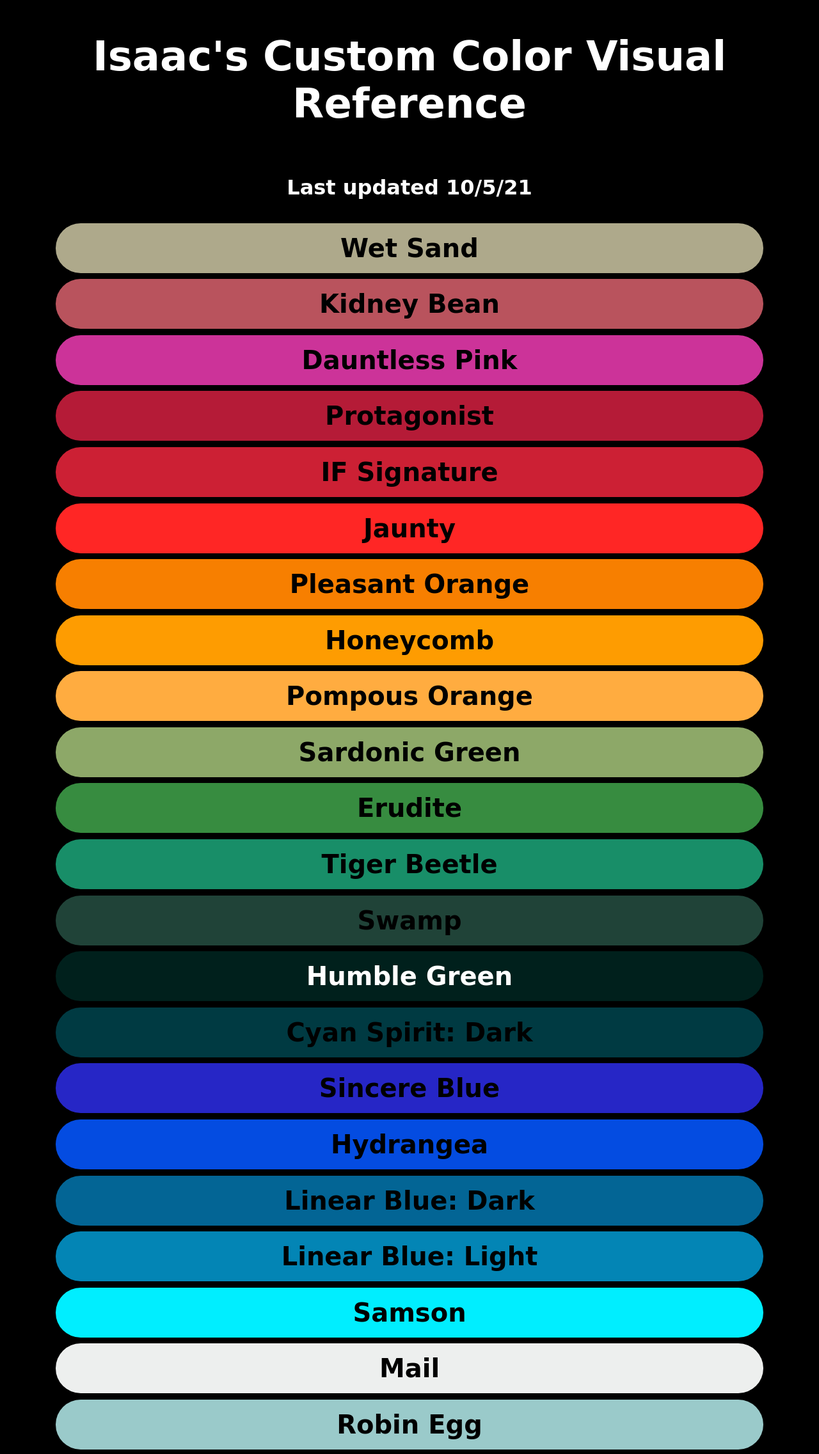
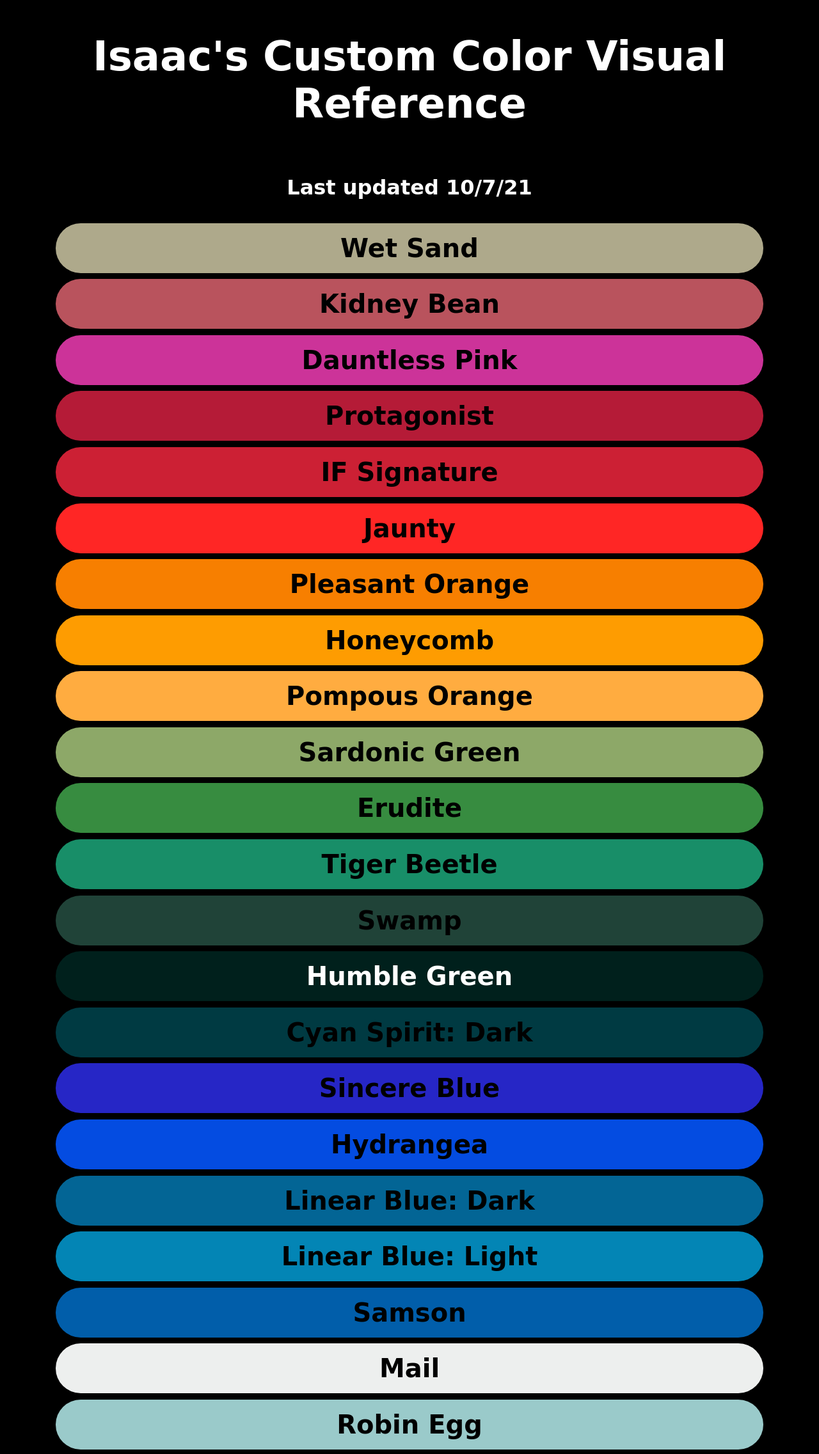
Before and after one commit to iferraro/custom-color-chart, a plain HTML site: page index.html in a window 1280 px wide. Shown: the top 2273 px of the page at 64% size. Drawn offline with nearby package versions, Linux system fonts and the light colour scheme; a web font is replaced by a local one.

Commit message:
Updated 'Samson'

```diff
--- a/index.html
+++ b/index.html
@@ -16,7 +16,7 @@
     <div id="col1"></div>
     <div id="col2">
         <h1 id="banner">Isaac's Custom Color Visual Reference</h1>
-        <h3 id="update">Last updated 10/5/21</h3>
+        <h3 id="update">Last updated 10/7/21</h3>
     </div>
     <div id="col3"></div>
 </body>
--- a/js/main.js
+++ b/js/main.js
@@ -17,7 +17,7 @@ addBar("Sincere Blue", "2626C6");
 addBar("Hydrangea", "044CE1");
 addBar("Linear Blue: Dark", "036595");
 addBar("Linear Blue: Light", "0385B5");
-addBar("Samson", "00EEFF");
+addBar("Samson", "015EAA");
 addBar("Mail", "EDEFEE");
 addBar("Robin Egg", "9ACACA");
 addBar("Sand-ish Teal-ish", "547C86");
```
